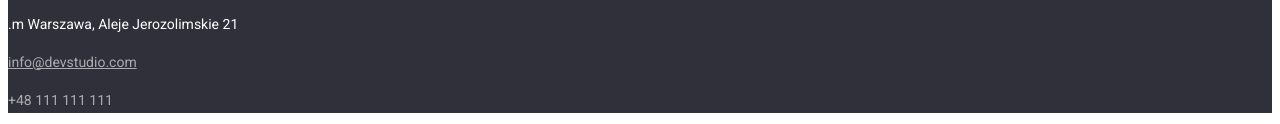
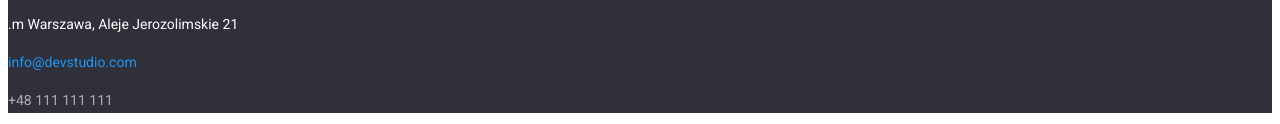
Before and after one commit to SebastianLalek/goit-markup-hw-02, a plain HTML site: page index.html in a window 1280 px wide. In both pictures the pointer is over the link 72 px from the left and 2992 px from the top of the page. Shown: the part 2931-3055 px from the top of the page. Drawn offline with Linux system fonts and the light colour scheme.

Commit message:
udpate styles

```diff
--- a/css/styles.css
+++ b/css/styles.css
@@ -86,7 +86,7 @@ body {
 
 .footer-link:hover,
 .footer-link:focus {
-  text-decoration: underline;
+  color: var(--active-color);
 }
 
 /* footer end */
```
